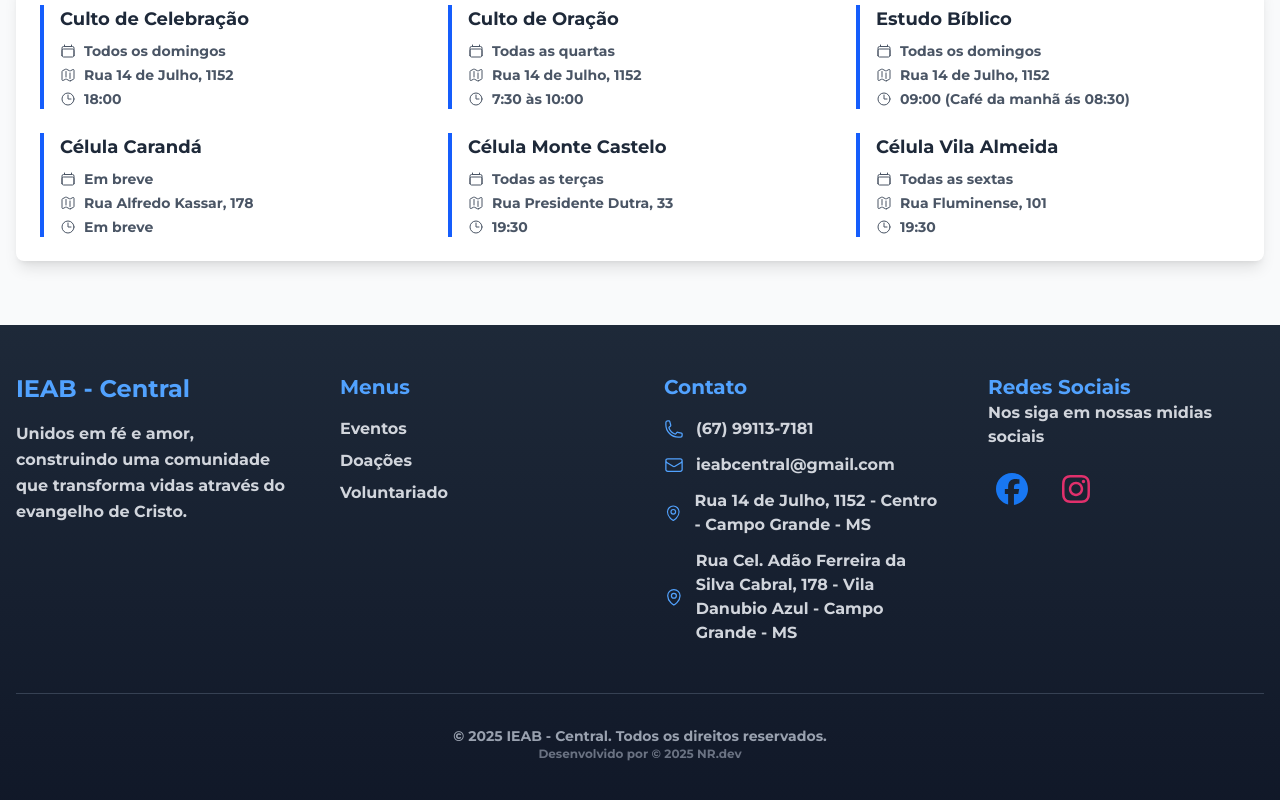
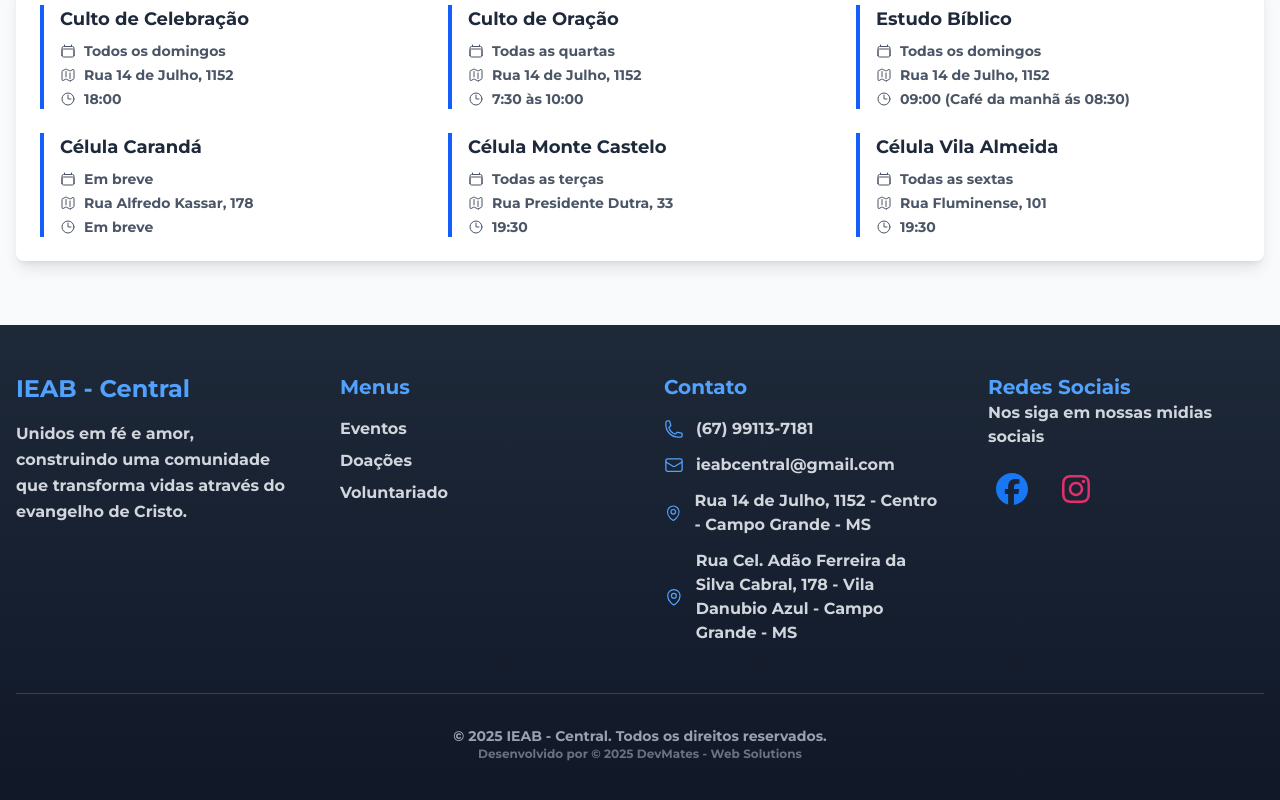
Before and after one commit to sntxs/ieab-central, a Vue app: page / in a window 1280 px wide. Shown: the part 1175-1975 px from the top of the page. Built offline with nearby package versions, Linux system fonts and the light colour scheme; no server answers.

Commit message:
Update App.vue

```diff
--- a/src/App.vue
+++ b/src/App.vue
@@ -215,10 +215,10 @@
             <p class="text-gray-500 text-xs">
               Desenvolvido por
               <a
-                href="https://nata-portifolio.vercel.app"
+                href="https://www.devmates.com.br/"
                 target="_blank"
                 class="hover:text-[#FFF] transition-colors"
-                >© {{ currentYear }} NR.dev</a
+                >© {{ currentYear }} DevMates - Web Solutions</a
               >
             </p>
           </div>
```
